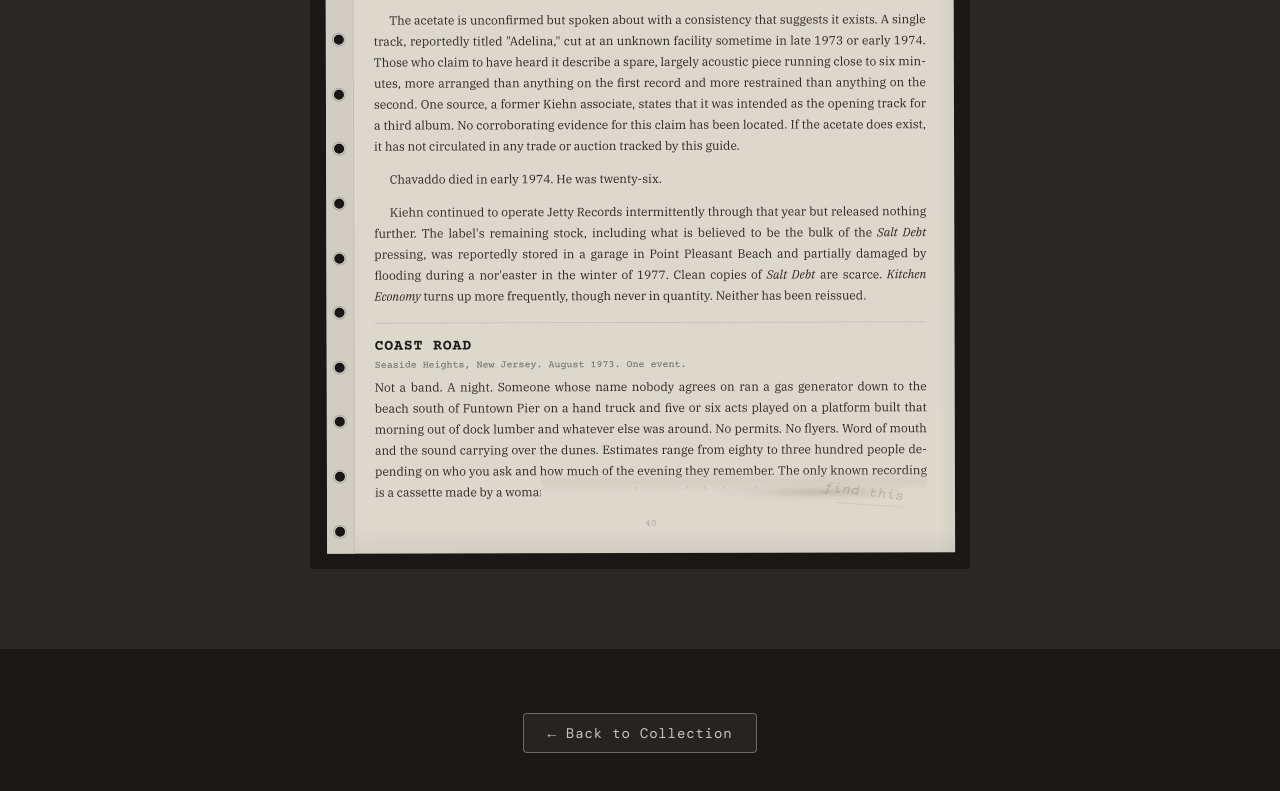
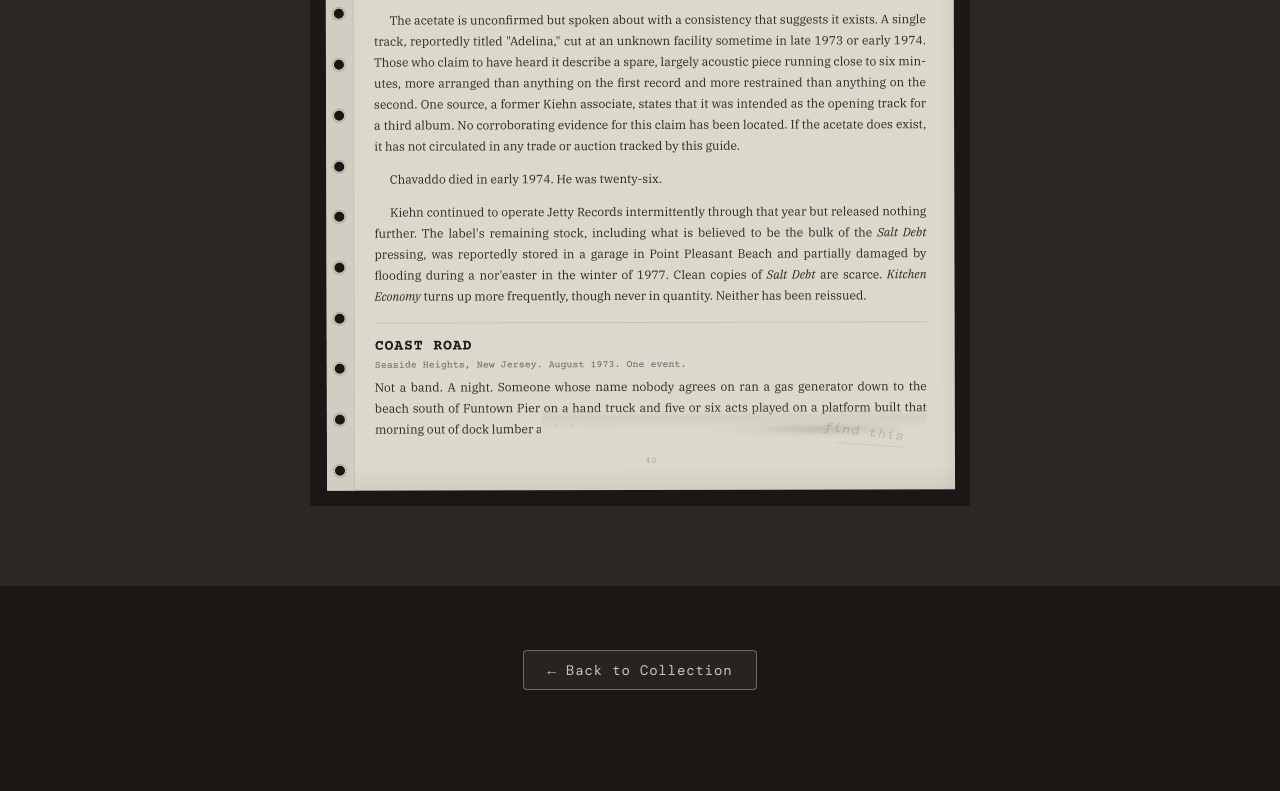
Before and after one commit to GonzoDuke/b-side-of-everything, an Astro site: page /chavaddo in a window 1280 px wide. Shown: the part 1614-2405 px from the top of the page. Built offline with nearby package versions, Linux system fonts and the light colour scheme; Astro itself is replaced by a stand-in of ours; a web font is replaced by a local one.

Commit message:
johnny fucking chavaddo

```diff
--- a/src/components/pieces/Chavaddo.jsx
+++ b/src/components/pieces/Chavaddo.jsx
@@ -103,7 +103,7 @@ export default function Chavaddo() {
           <div style={{ position: "relative" }}>
             <Body>
               <p style={{ margin: "0 0 0", textIndent: 0 }}>
-                Not a band. A night. Someone whose name nobody agrees on ran a gas generator down to the beach south of Funtown Pier on a hand truck and five or six acts played on a platform built that morning out of dock lumber and whatever else was around. No permits. No flyers. Word of mouth and the sound carrying over the dunes. Estimates range from eighty to three hundred people depending on who you ask and how much of the evening they remember. The only known recording is a cassette made by a woman sitting on a cooler near the back, and
+                Not a band. A night. Someone whose name nobody agrees on ran a gas generator down to the beach south of Funtown Pier on a hand truck and five or six acts played on a platform built that morning out of dock lumber and whatever
               </p>
             </Body>
             {/* Photocopy smudge obscuring the last bit */}
```
